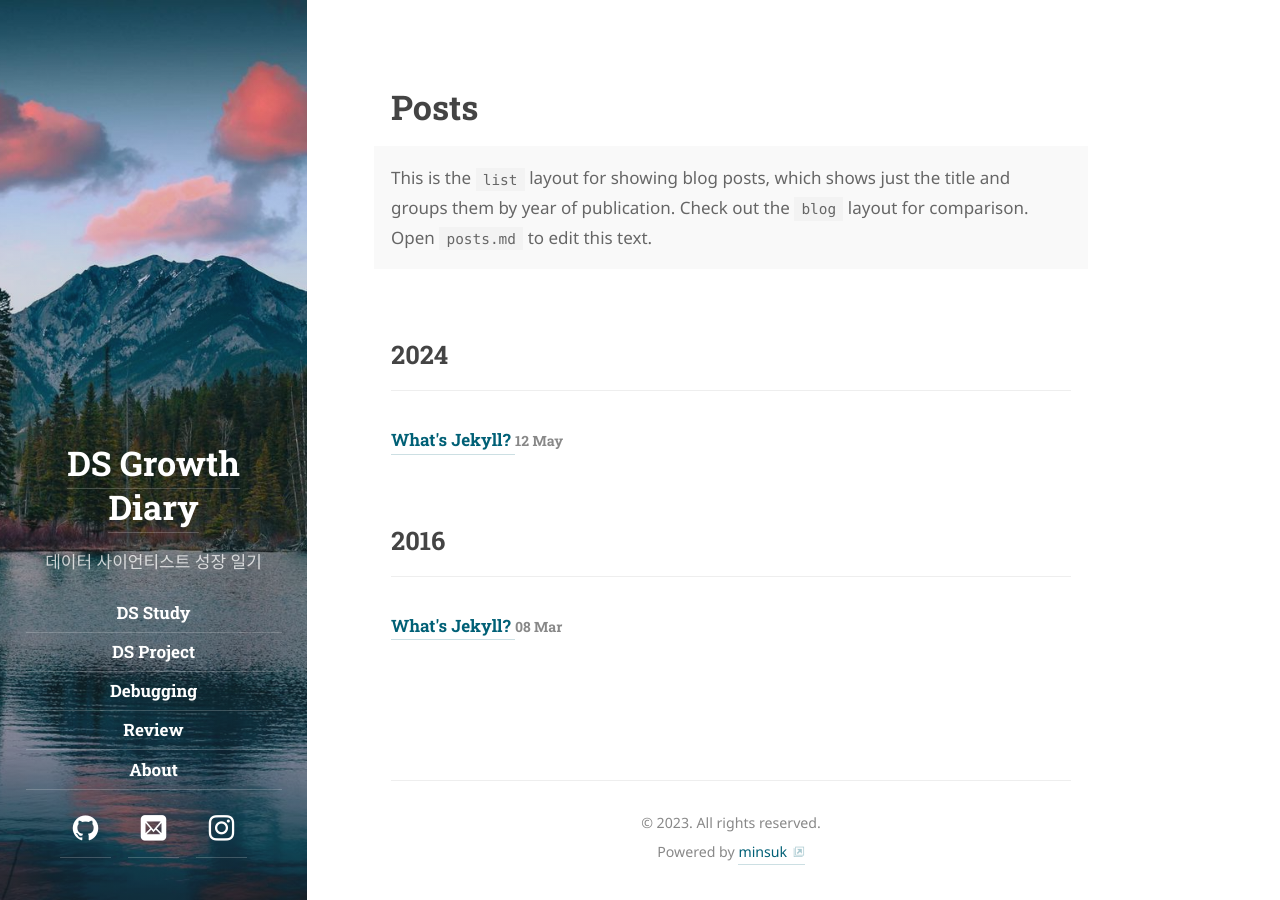
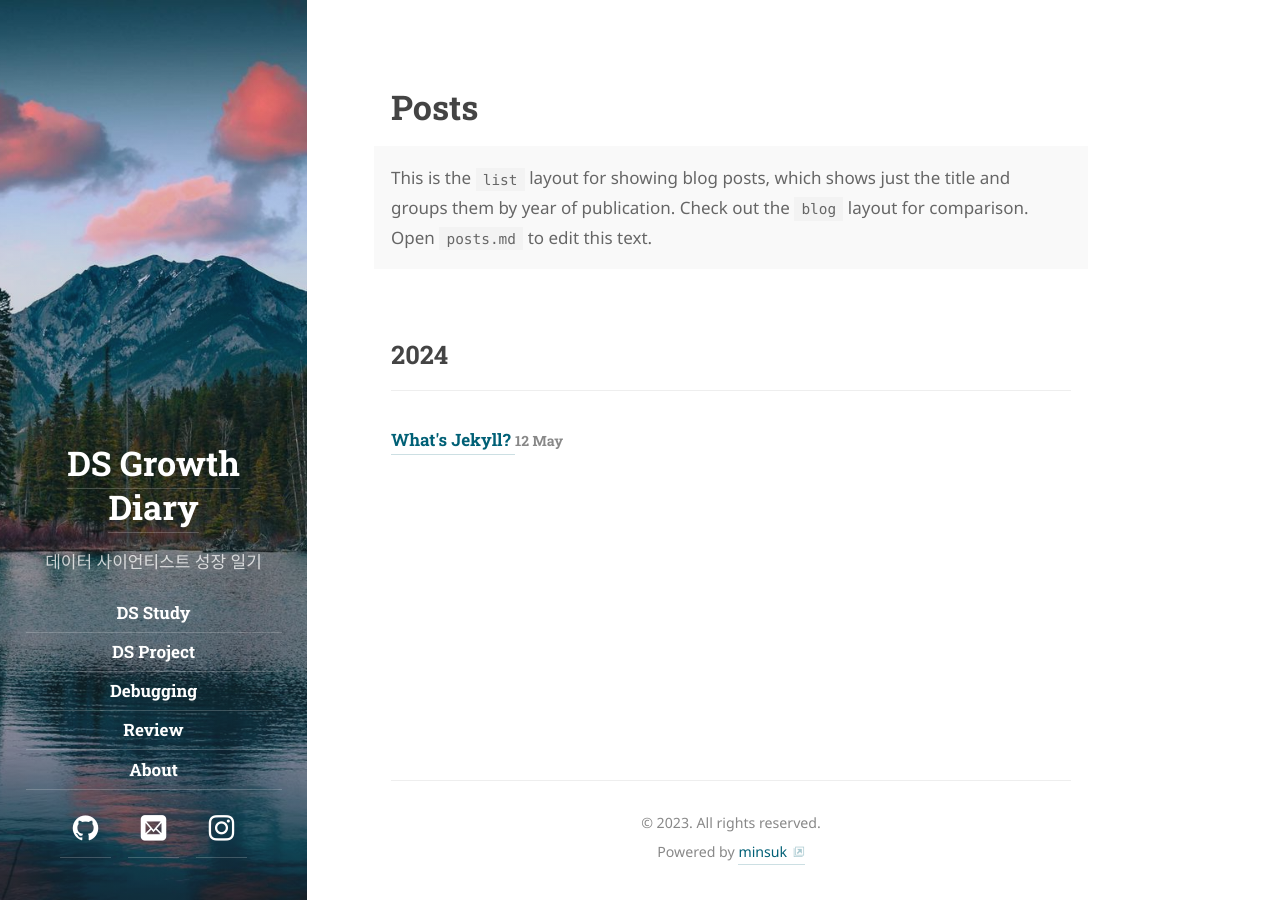
Before and after one commit to minsuk1003/minsuk1003.github.io, a Jekyll site: the page built from posts.md, in a window 1280 px wide. Built offline with Jekyll 4.4.1, drawn with Linux system fonts in a browser that asks for light colours; some web fonts are replaced; a file with an impossible date is left out.

Commit message:
Update 2016-03-08-debugging-introducing-hydejack.md

```diff
--- a/_posts/debugging/2016-03-08-debugging-introducing-hydejack.md
+++ b/_posts/debugging/2016-03-08-debugging-introducing-hydejack.md
@@ -1,8 +1,10 @@
 ---
 layout: post
 title: What's Jekyll?
-date: 2016-03-08
+date: {}
 category: debugging
 description: >
-  Jekyll is a static site generator, an open-source tool for creating simple yet powerful websites of all shapes and sizes.
+  Jekyll is a static site generator, an open-source tool for creating simple yet
+  powerful websites of all shapes and sizes.
+published: false
 ---
```
